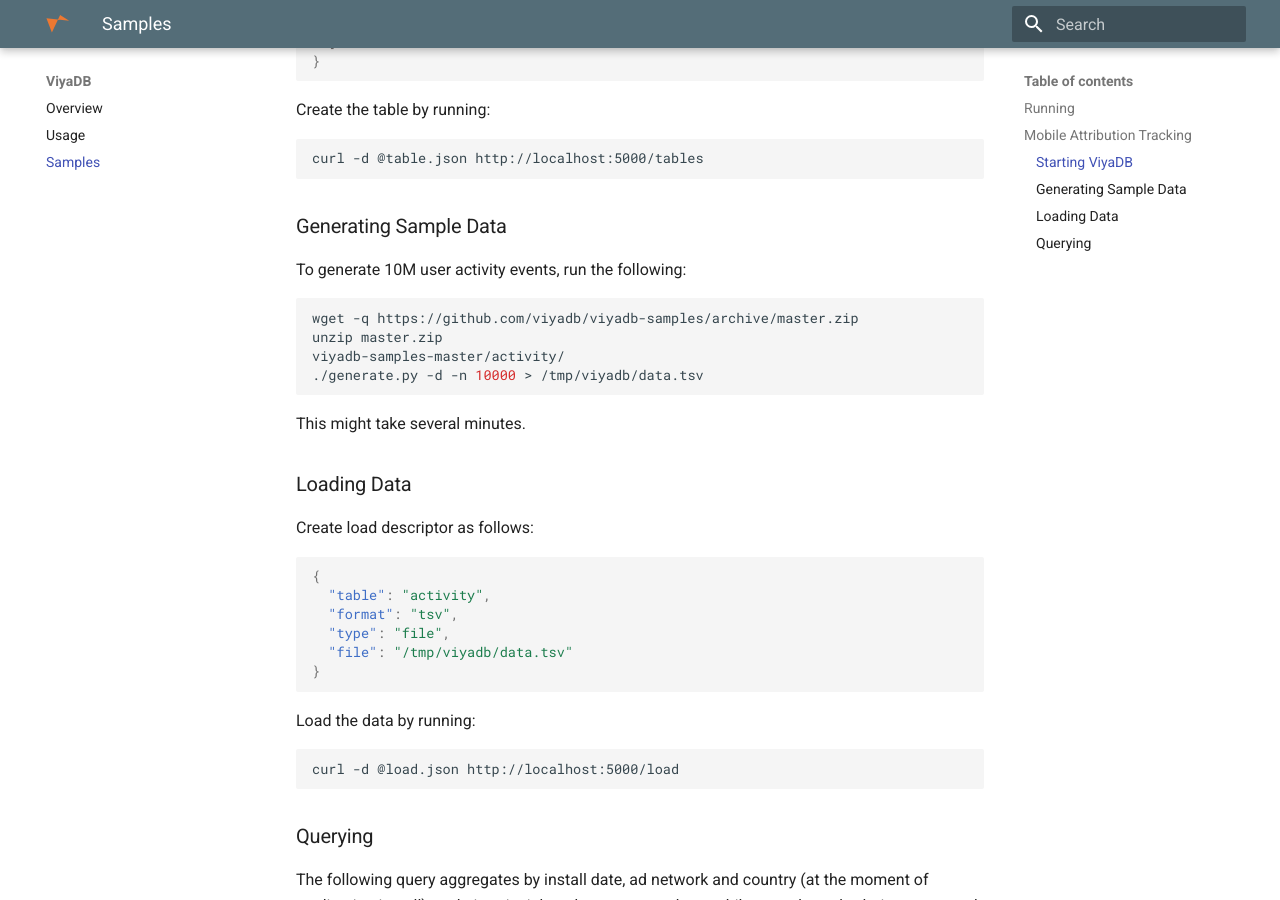
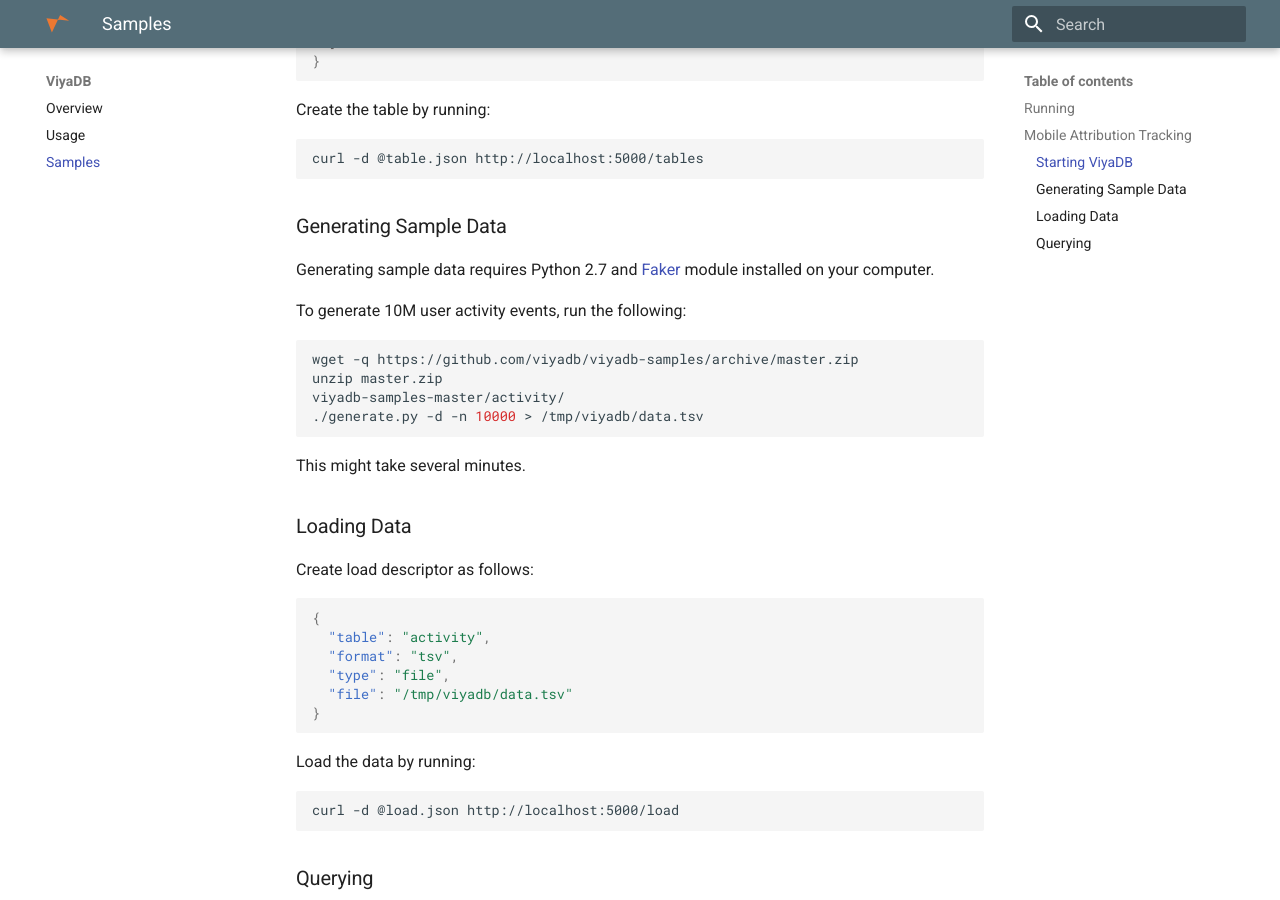
Before and after one commit to viyadb/website, an MkDocs documentation site: the page built from docs/samples.md, in a window 1280 px wide and 900 px high, scrolled down 2066 px. Built offline with MkDocs 1.6.1 and Material for MkDocs 9.7.7, drawn with Linux system fonts in a browser that asks for light colours; old or Windows-style settings are respelled for this version of MkDocs.

Commit message:
Updated sample section

````diff
--- a/docs/samples.md
+++ b/docs/samples.md
@@ -101,6 +101,8 @@
 
 ### Generating Sample Data
 
+Generating sample data requires Python 2.7 and [Faker](https://faker.readthedocs.io/en/master/) module installed on your computer.
+
 To generate 10M user activity events, run the following:
 
 ```bash
````
